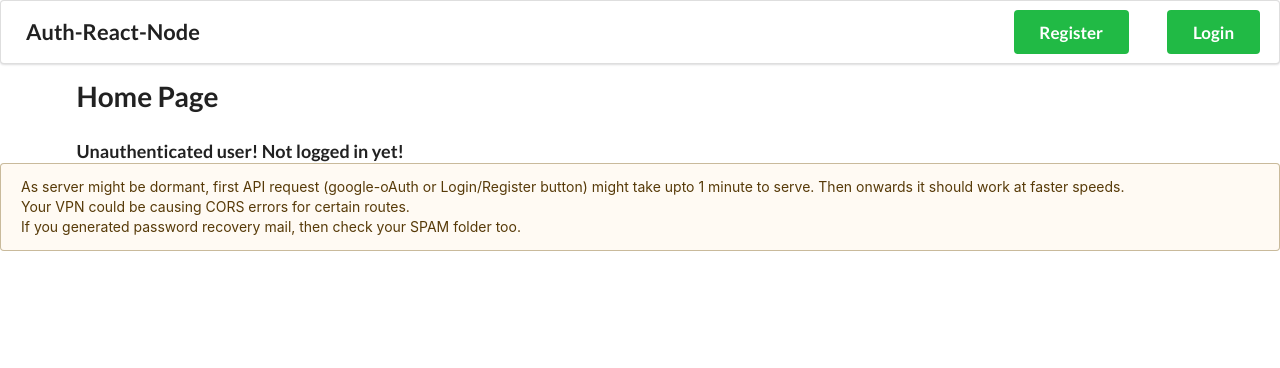
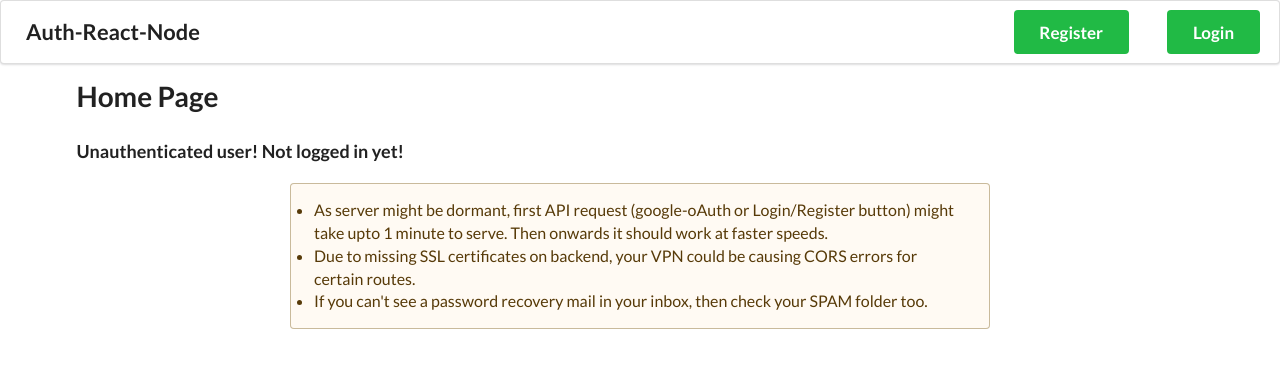
Before and after one commit to piyush-mishra-pm/auth-node-react, a React (Create React App) app in the folder frontend/: page / in a window 1280 px wide. Shown: the top 368 px of the page. Built offline with nearby package versions, Linux system fonts and the light colour scheme.

Commit message:
FE CSS improvements.

```diff
--- a/frontend/src/components/Footer.tsx
+++ b/frontend/src/components/Footer.tsx
@@ -2,16 +2,19 @@ import React from 'react';
 
 function Footer() {
   return (
-    <div>
-      <p className="ui warning message">
-        As server might be dormant, first API request (google-oAuth or Login/Register button) might take upto 1 minute
-        to serve. Then onwards it should work at faster speeds.
-        <br />
-        Your VPN could be causing CORS errors for certain routes.
-        <br />
-        If you generated password recovery mail, then check your SPAM folder too.
-      </p>
-    </div>
+    <React.Fragment>
+      <br />
+      <div className="ui very padded text container">
+        <ul className="ui warning message">
+          <li>
+            As server might be dormant, first API request (google-oAuth or Login/Register button) might take upto 1
+            minute to serve. Then onwards it should work at faster speeds.
+          </li>
+          <li>Due to missing SSL certificates on backend, your VPN could be causing CORS errors for certain routes.</li>
+          <li>If you can't see a password recovery mail in your inbox, then check your SPAM folder too.</li>
+        </ul>
+      </div>
+    </React.Fragment>
   );
 }
 
--- a/frontend/src/pages/Login.tsx
+++ b/frontend/src/pages/Login.tsx
@@ -56,7 +56,7 @@ function Login() {
         <hr />
         <h2>... Or Login below</h2>
         <form className="ui form" onSubmit={onSubmitHandler}>
-          <div className="field">
+          <div className="field required">
             <label>Email</label>
             <input
               type="email"
@@ -66,7 +66,7 @@ function Login() {
               onChange={(e) => setEmail(e.target.value)}
             />
           </div>
-          <div className="field">
+          <div className="field required">
             <label>Password</label>
             <input
               type="password"
@@ -78,7 +78,7 @@ function Login() {
           </div>
           <ReCAPTCHA ref={recaptchaRef} sitekey={`${process.env.REACT_APP_RECAPTCHA_KEYS}`} />
           <br />
-          <button className="ui button" type="submit">
+          <button className="ui primary button large" type="submit">
             Submit
           </button>
         </form>
@@ -91,12 +91,12 @@ function Login() {
             {error}
           </div>
         )}
+        <br />
         <Link to="/forgot">
-          <p>Forgot password?</p>
+          <button className="ui primary button">Forgot password?</button>
         </Link>
-        <br />
         <Link to="/register">
-          <p>Register instead?</p>
+          <button className="ui primary button">Register instead?</button>
         </Link>
         <br />
       </div>
--- a/frontend/src/pages/RegisterForm.tsx
+++ b/frontend/src/pages/RegisterForm.tsx
@@ -96,11 +96,16 @@ function RegisterForm() {
           </div>
           <ReCAPTCHA ref={recaptchaRef} sitekey={`${process.env.REACT_APP_RECAPTCHA_KEYS}`} />
           <br />
-          <button className="ui button" type="submit">
+          <button className="ui positive button large" type="submit">
             Submit
           </button>
         </form>
-        <Link to="/login">Login instead?</Link>
+        <br />
+        <hr />
+        <br />
+        <Link to="/login">
+          <button className="ui primary button">Login instead?</button>
+        </Link>
         {error && (
           <div className="ui warning message">
             <i className="warning icon"></i>
```
